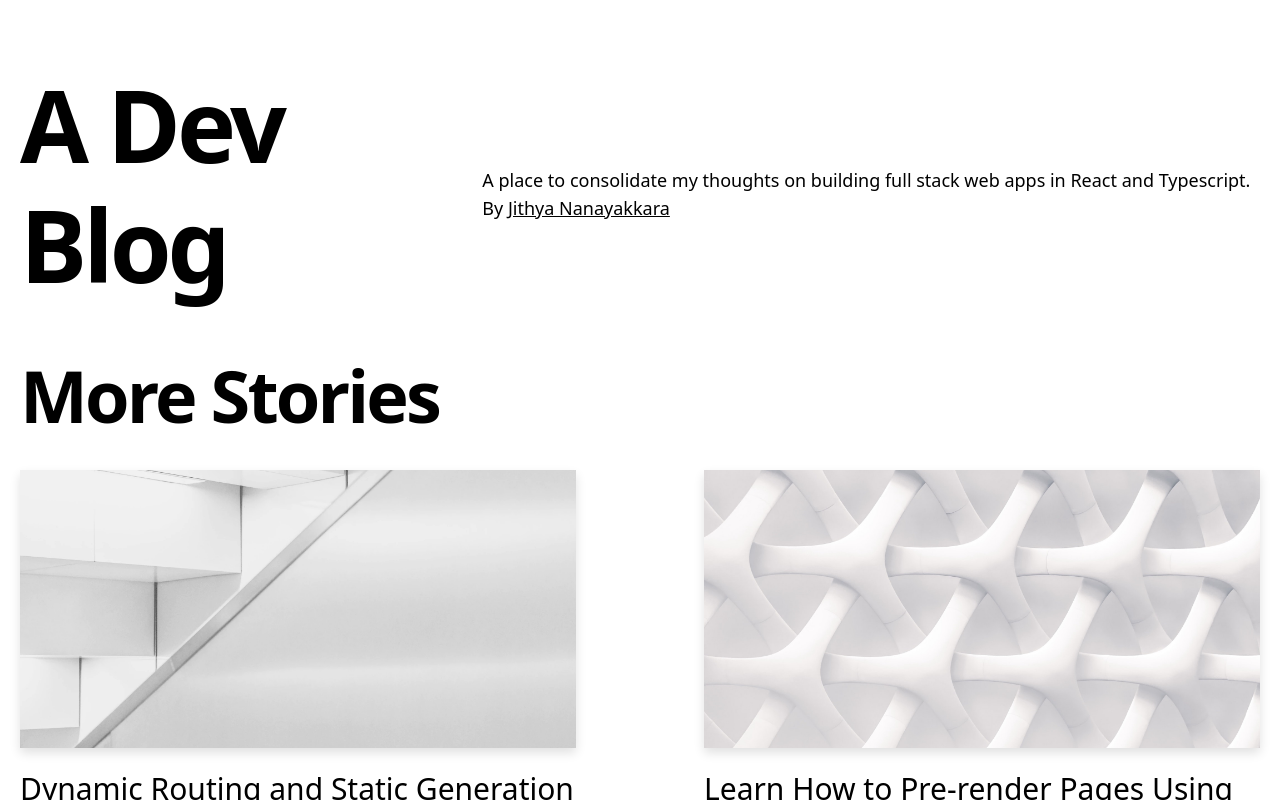
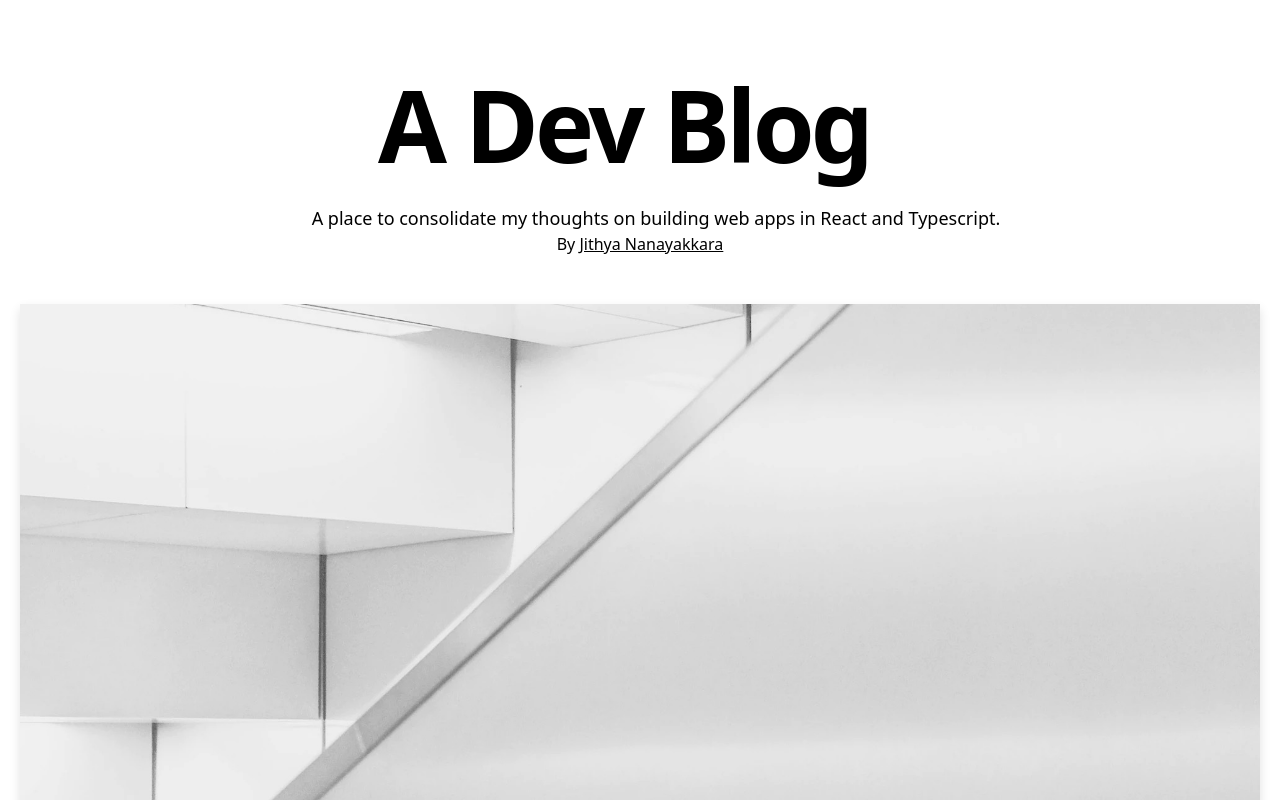
Before and after one commit to jithyan/blog, a Next.js app: page / in a window 1280 px wide. Shown: the top 800 px of the page. Built offline with nearby package versions, Linux system fonts and the light colour scheme.

Commit message:
Move to single col blog

```diff
--- a/components/home/intro.tsx
+++ b/components/home/intro.tsx
@@ -2,20 +2,23 @@ import { CMS_NAME } from "../../lib/constants";
 
 const Intro = () => {
   return (
-    <hgroup className="flex-col md:flex-row flex items-center md:justify-between mt-16 mb-16 md:mb-12">
+    <hgroup className="flex-col flex items-center md:justify-between mt-16 mb-16 md:mb-12">
       <h1 className="text-5xl md:text-8xl font-bold tracking-tighter leading-tight md:pr-8">
         A Dev Blog
       </h1>
       <h2 className="text-center md:text-left text-lg mt-5 md:pl-8">
-        A place to consolidate my thoughts on building full stack web apps in
-        React and Typescript. By{" "}
+        A place to consolidate my thoughts on building web apps in React and
+        Typescript.
+      </h2>
+      <h3>
+        By{" "}
         <a
           href="https://www.linkedin.com/in/jithyan/"
           className="underline hover:text-blue-600 duration-200 transition-colors"
         >
           Jithya Nanayakkara
         </a>
-      </h2>
+      </h3>
     </hgroup>
   );
 };
--- a/components/home/more-stories.tsx
+++ b/components/home/more-stories.tsx
@@ -8,10 +8,7 @@ type Props = {
 const MoreStories = ({ posts }: Props) => {
   return (
     <section>
-      <h2 className="mb-8 text-5xl md:text-7xl font-bold tracking-tighter leading-tight">
-        More Stories
-      </h2>
-      <div className="grid grid-cols-1 md:grid-cols-2 md:gap-x-16 lg:gap-x-32 gap-y-20 md:gap-y-32 mb-32">
+      <div className="flex-col">
         {posts.map((post) => (
           <PostPreview
             key={post.slug}
```
